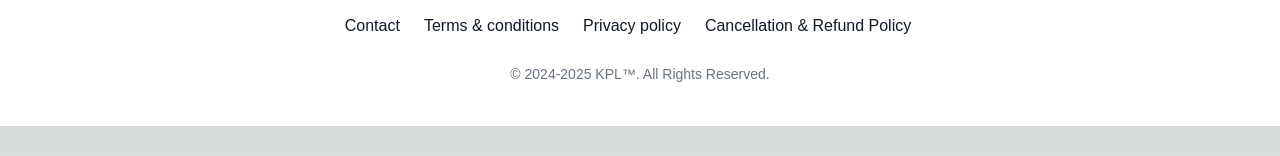
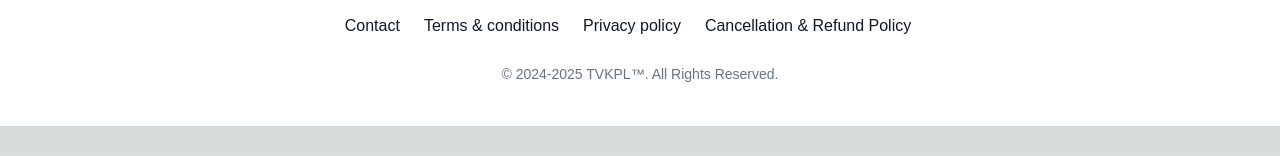
Before and after one commit to sridh-ar/tournament-app-main, a Next.js app: page / in a window 1280 px wide. Shown: the part 516-672 px from the top of the page. Built offline with nearby package versions, Linux system fonts and the light colour scheme; no server answers; a web font is replaced by a local one.

Commit message:
Update Footer.jsx

```diff
--- a/app/components/Footer.jsx
+++ b/app/components/Footer.jsx
@@ -1,4 +1,4 @@
-const ApplicationName = 'KPL'
+const ApplicationName = 'TVKPL'
 
 export default function Footer() {
     return (
```
